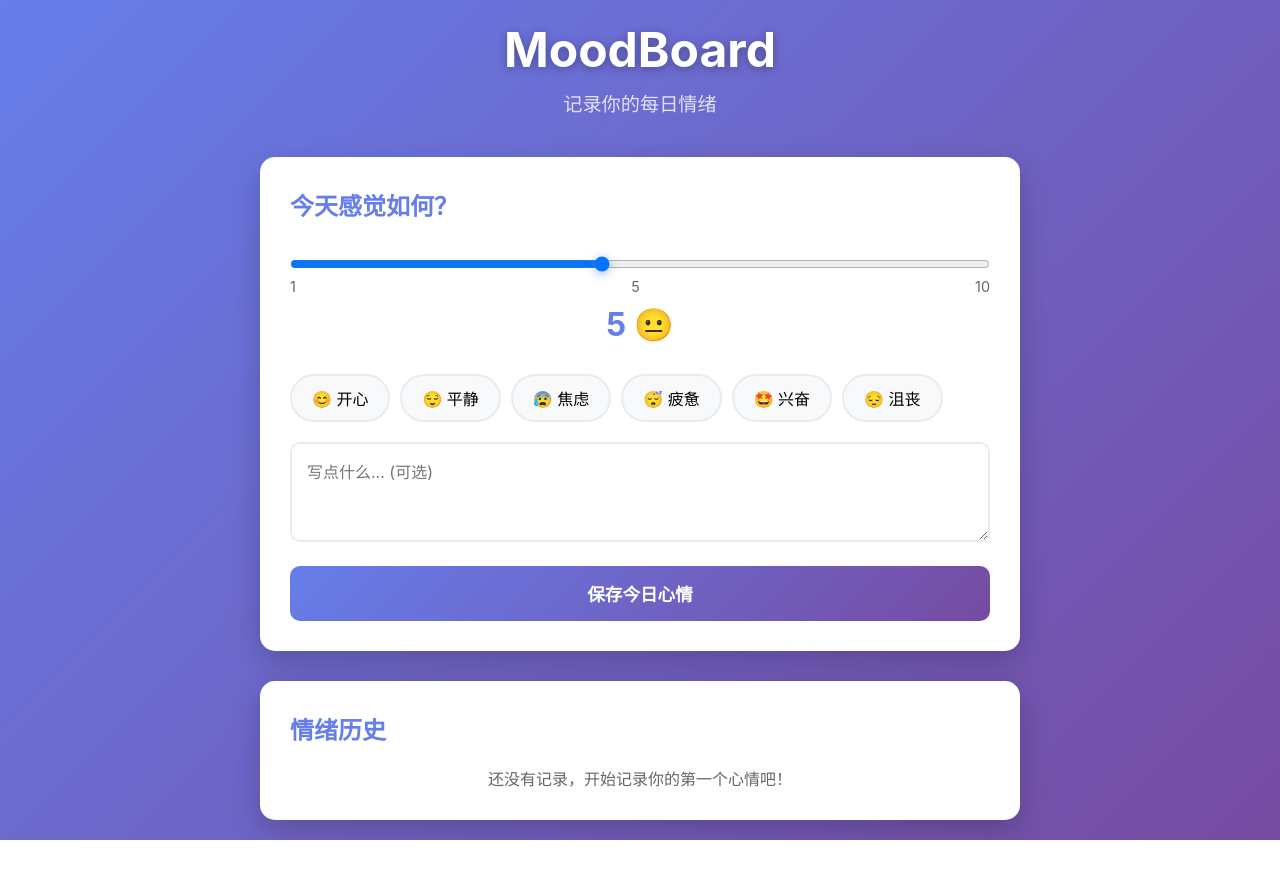
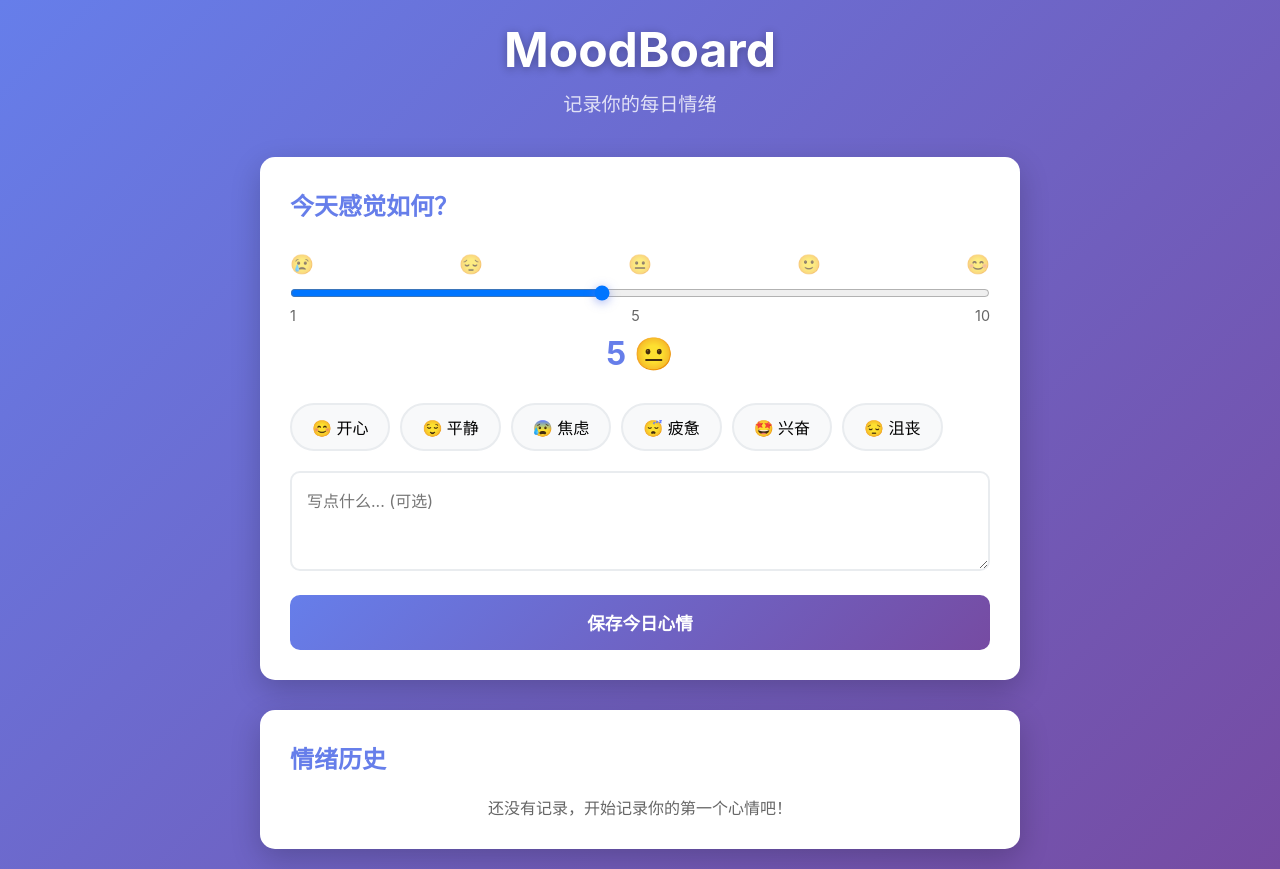
Before and after one commit to BenjaminCarterX/MoodBoard, a plain HTML site: page index.html in a window 1280 px wide. Before the commit the page ends 840 px from the top, so only its background shows below. Drawn offline with Linux system fonts and the light colour scheme.

Commit message:
add emoji indicators above slider for better ux

```diff
--- a/index.html
+++ b/index.html
@@ -17,6 +17,13 @@
             <section class="mood-input">
                 <h2>今天感觉如何？</h2>
                 <div class="mood-scale">
+                    <div class="mood-emojis">
+                        <span>😢</span>
+                        <span>😔</span>
+                        <span>😐</span>
+                        <span>🙂</span>
+                        <span>😊</span>
+                    </div>
                     <input type="range" id="moodSlider" min="1" max="10" value="5">
                     <div class="scale-labels">
                         <span>1</span>
--- a/style.css
+++ b/style.css
@@ -55,6 +55,7 @@ main {
 .mood-scale {
     margin: 30px 0;
     text-align: center;
+    position: relative;
 }
 
 #moodSlider {
@@ -82,6 +83,14 @@ main {
     font-size: 0.9rem;
     color: #666;
     margin-bottom: 10px;
+}
+
+.mood-emojis {
+    display: flex;
+    justify-content: space-between;
+    margin: 15px 0 5px 0;
+    font-size: 1.2rem;
+    opacity: 0.6;
 }
 
 #moodValue {
```
